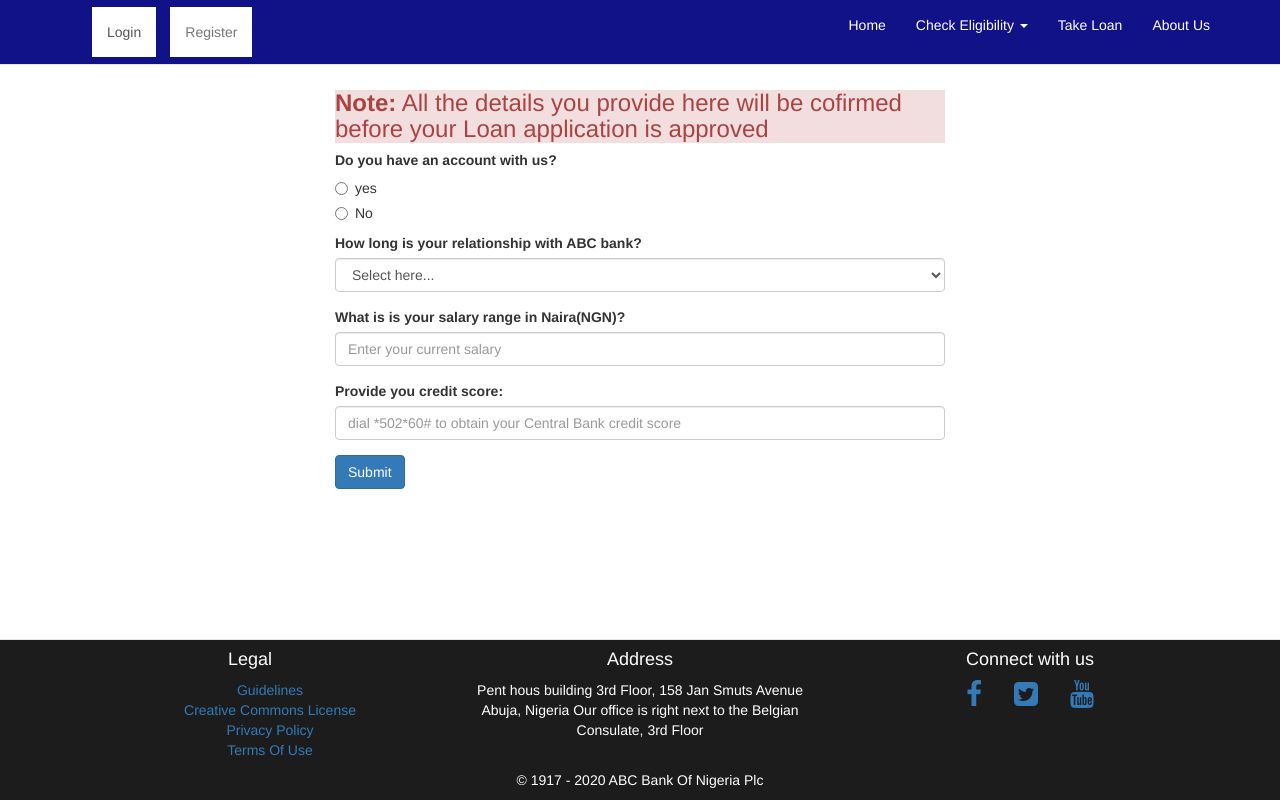
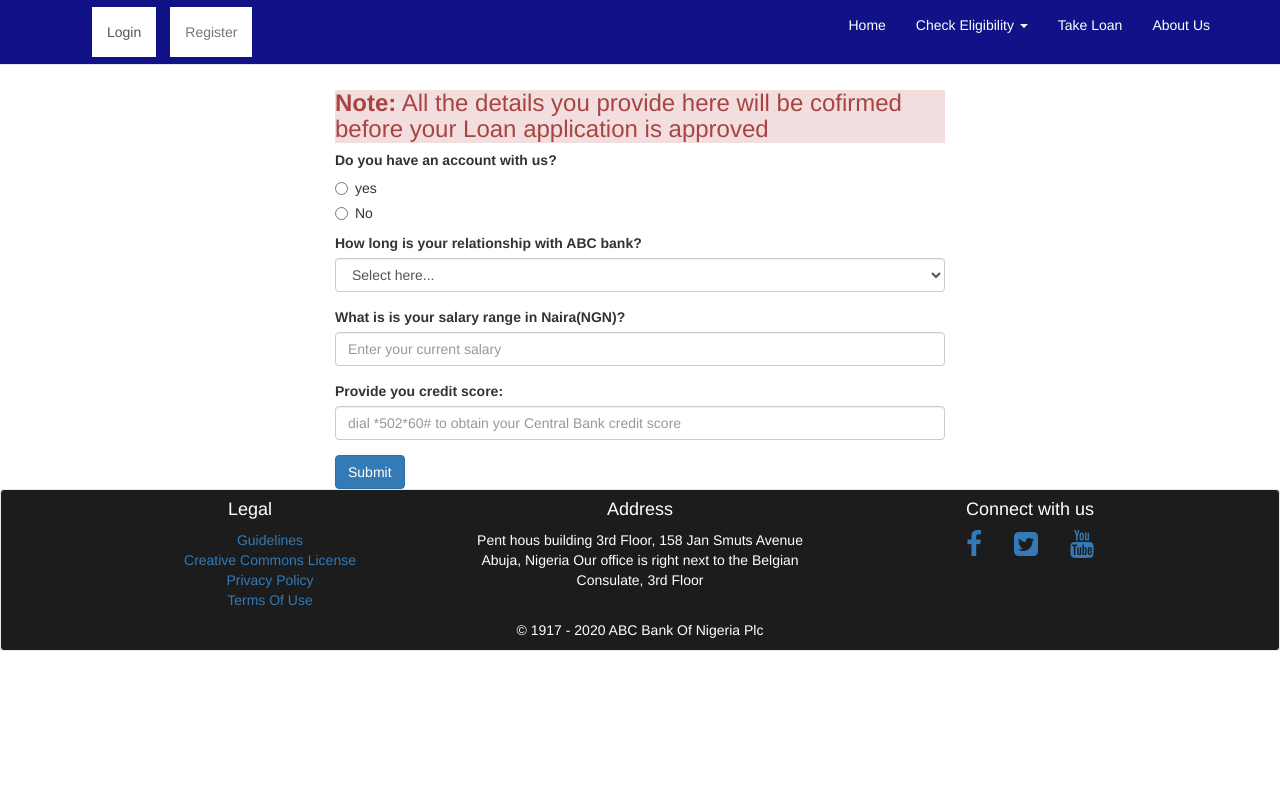
Before and after one commit to MarleyByte/BankLoanSite, a plain HTML site: page ABC BANK/SMEeligibility.html in a window 1280 px wide. Drawn offline with nearby package versions, Linux system fonts and the light colour scheme.

Commit message:
Update SMEeligibility.html

```diff
--- a/ABC BANK/SMEeligibility.html
+++ b/ABC BANK/SMEeligibility.html
@@ -137,7 +137,7 @@
 });
   </script>
 
-   <nav class="navbar navbar-default navbar-fixed-bottom" style="background-color: rgb(28, 28, 29); margin-bottom: 0;">
+   <nav class="navbar navbar-default navbar-static-bottom" style="background-color: rgb(28, 28, 29); margin-bottom: 0;">
     <div class="container">
         <div class="row text-center">
             <div class="col-sm-4" style="color: white;">
```
